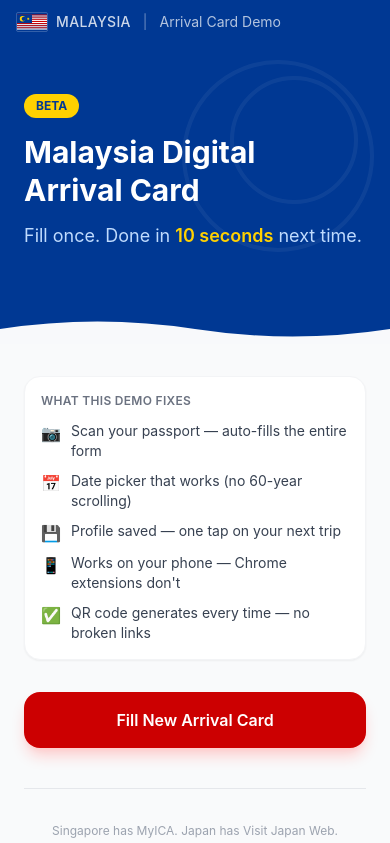
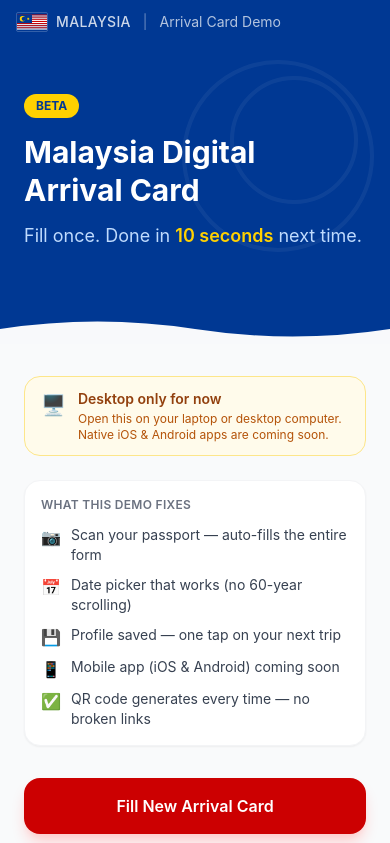
Before and after one commit to Alzxcvb/mdac-better, a Next.js app: page / in a window 390 px wide. Shown: the top 843 px of the page. Built offline with nearby package versions, Linux system fonts and the light colour scheme.

Commit message:
Add desktop-only notice and fix misleading mobile feature bullet
Shows a prominent amber banner on the homepage — open on desktop, iOS/Android coming soon. Removes the old "works on your phone" claim that was no longer accurate.

```diff
--- a/app/page.tsx
+++ b/app/page.tsx
@@ -116,6 +116,17 @@
 
       {/* Main content */}
       <div className="flex-1 px-6 py-8 max-w-lg mx-auto w-full">
+        {/* Desktop-only notice */}
+        <div className="bg-amber-50 border border-amber-200 rounded-2xl px-4 py-3 mb-6 flex items-start gap-3">
+          <span className="text-xl flex-shrink-0 mt-0.5">🖥️</span>
+          <div>
+            <p className="text-sm font-semibold text-amber-800">Desktop only for now</p>
+            <p className="text-xs text-amber-700 mt-0.5">
+              Open this on your laptop or desktop computer. Native iOS &amp; Android apps are coming soon.
+            </p>
+          </div>
+        </div>
+
         {/* Comparison callout */}
         <div className="bg-white rounded-2xl border border-gray-100 shadow-sm p-4 mb-8">
           <p className="text-xs font-semibold text-gray-500 uppercase tracking-wide mb-3">
@@ -126,7 +137,7 @@
               { icon: "📷", text: "Scan your passport — auto-fills the entire form" },
               { icon: "📅", text: "Date picker that works (no 60-year scrolling)" },
               { icon: "💾", text: "Profile saved — one tap on your next trip" },
-              { icon: "📱", text: "Works on your phone — Chrome extensions don't" },
+              { icon: "📱", text: "Mobile app (iOS & Android) coming soon" },
               { icon: "✅", text: "QR code generates every time — no broken links" },
             ].map((item) => (
               <div key={item.text} className="flex items-start gap-2.5">
```
